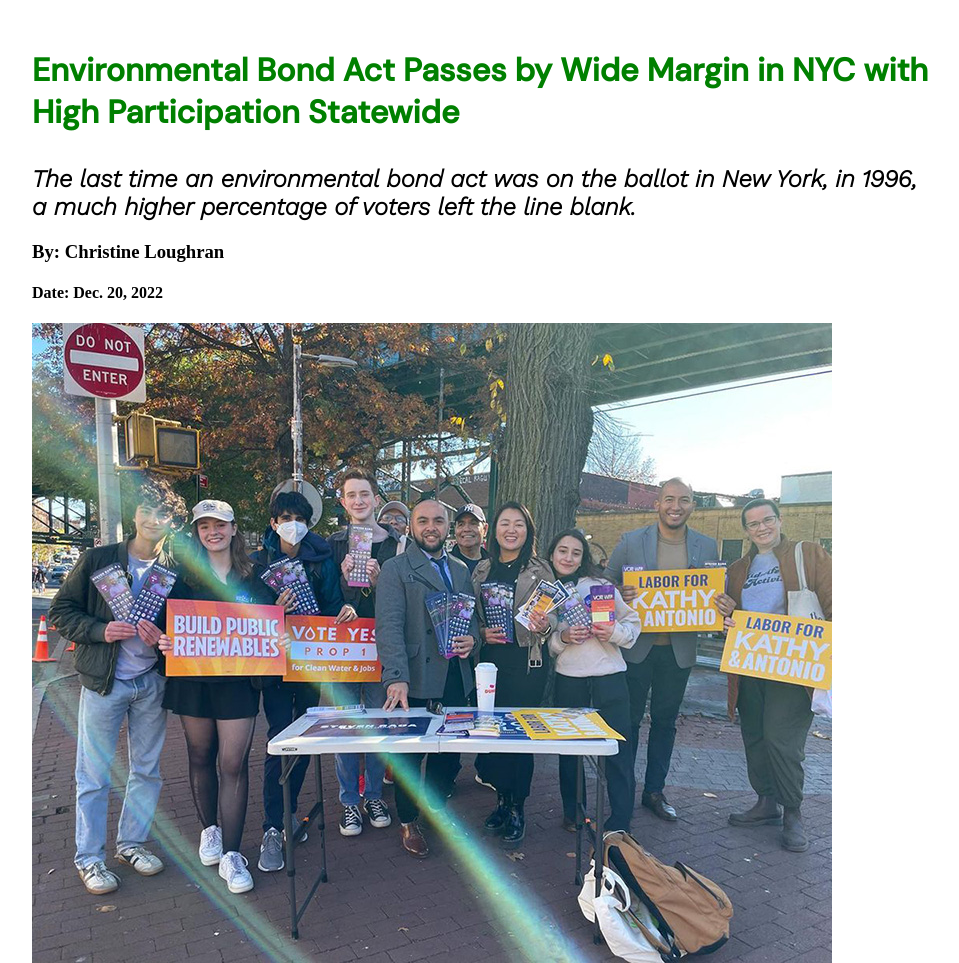
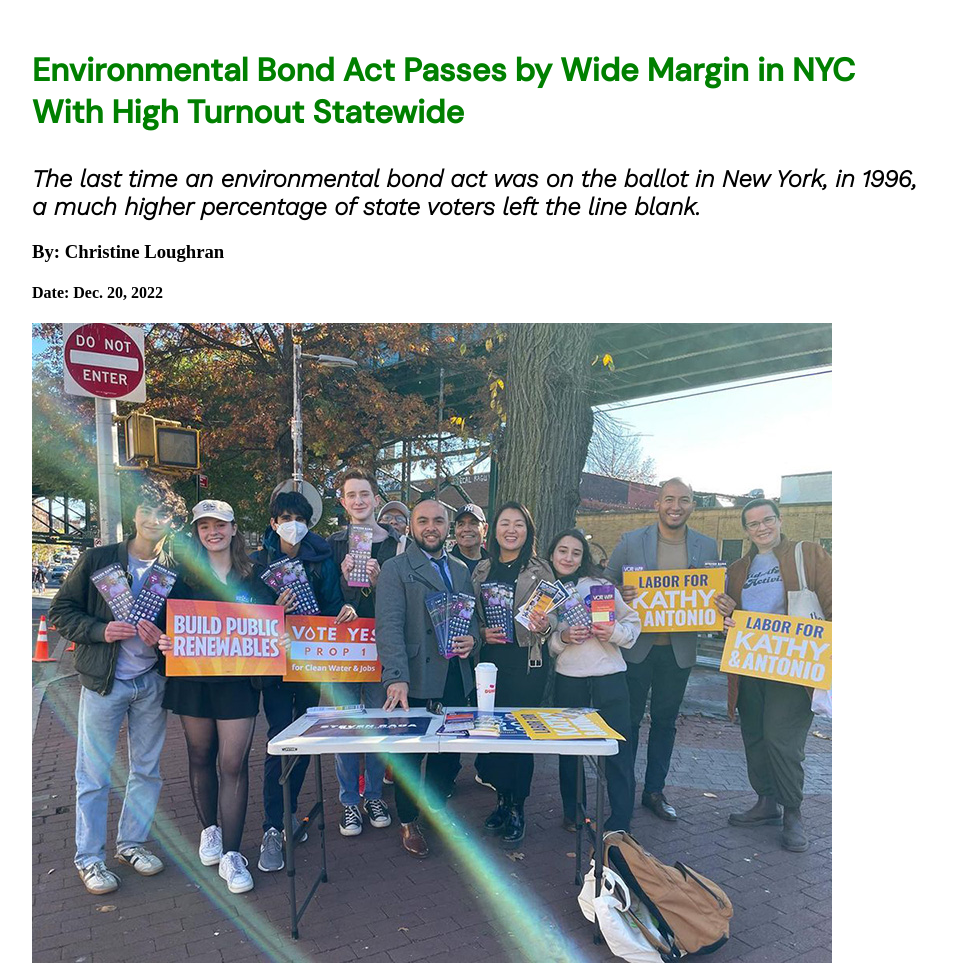
Before and after one commit to christineloughran73/mapping-data-project, a plain HTML site: page index.html in a window 1280 px wide. Shown: the top 963 px of the page, without its empty margins (158-1117 px from the left). Drawn offline with nearby package versions, Linux system fonts and the light colour scheme.

Commit message:
Add files via upload

```diff
--- a/index.html
+++ b/index.html
@@ -25,8 +25,8 @@
 <body>
 <div class="container">
 
-<h1>Environmental Bond Act Passes by Wide Margin in NYC with High Participation Statewide</h1>
-<h2>The last time an environmental bond act was on the ballot in New York, in 1996, a much higher percentage of voters left the line blank. </h2>
+<h1>Environmental Bond Act Passes by Wide Margin in NYC With High Turnout Statewide</h1>
+<h2>The last time an environmental bond act was on the ballot in New York, in 1996, a much higher percentage of state voters left the line blank. </h2>
 <h3>By: Christine Loughran</h3>
 <h4>Date: Dec. 20, 2022</h4>
 
```
